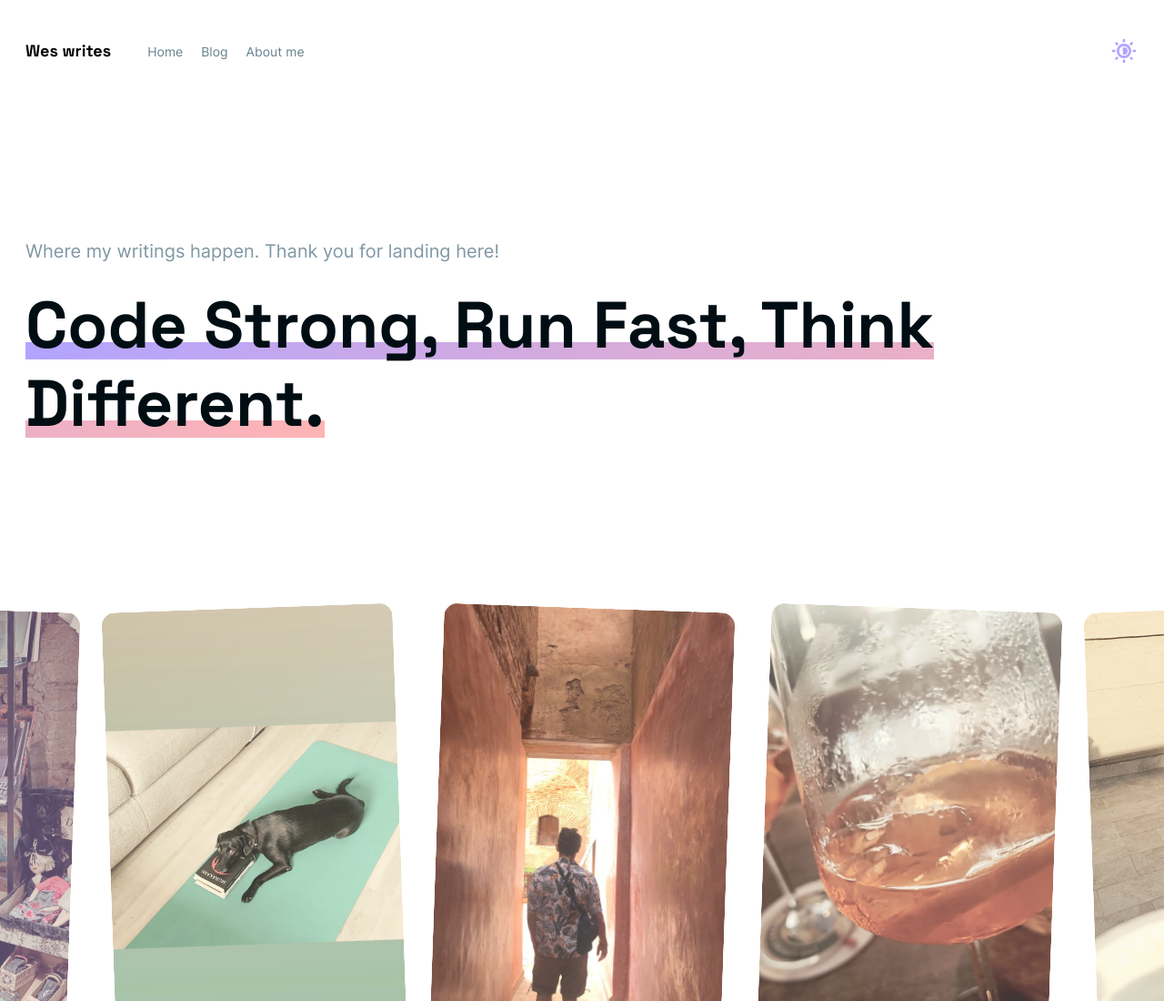
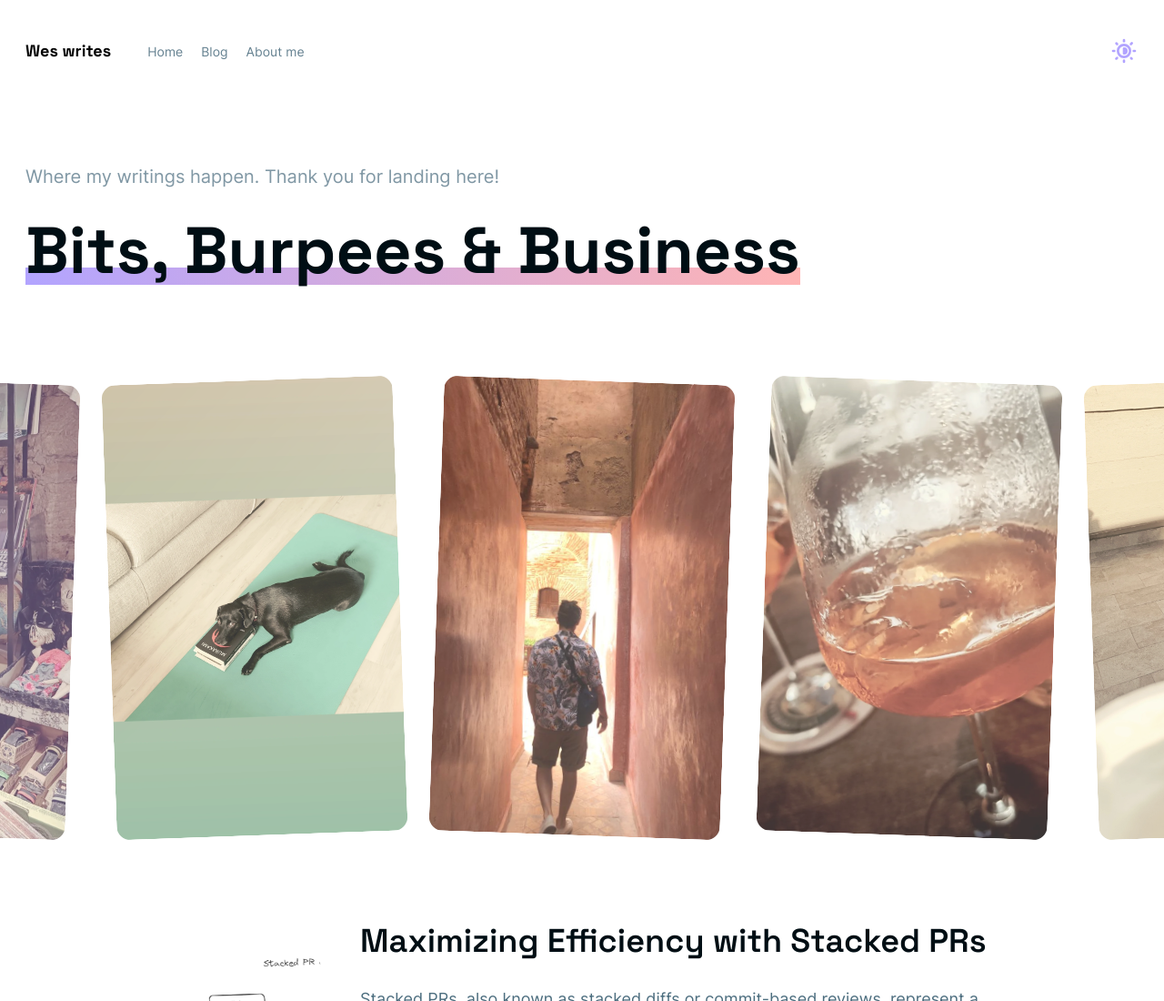
Before and after one commit to valerio-pizzichini/valerio-pizzichini.github.io, an Astro site: page / in a window 1280 px wide. Shown: the top 1100 px of the page at 91% size. Built offline with nearby package versions, Linux system fonts and the light colour scheme; Astro itself is replaced by a stand-in of ours.

Commit message:
fix: welcome page

```diff
--- a/src/components/general/Welcome.astro
+++ b/src/components/general/Welcome.astro
@@ -11,7 +11,7 @@ import slide5 from '../../assets/slide.jpg';
 ---
 <section class="
         container mx-auto max-w-screen-xl px-7 py-10
-        lg:min-h-[500px] content-center font-pacamara
+        lg:min-h-[250px] content-center font-pacamara
         prose lg:prose-xl
         prose-headings:font-pacamara-space prose-headings:mt-5 prose-headings:text-pacamara-dark prose-headings:font-bold lg:prose-h1:text-7xl prose-h1:mt-0 prose-heading:transition-all prose-heading:duration-300
         prose-p:text-pacamara-primary/50 dark:prose-p:text-white/70 prose-p:mb-0 prose-p:transition-all prose-p:duration-300
@@ -21,7 +21,7 @@ import slide5 from '../../assets/slide.jpg';
     <p>
     Where my writings happen. Thank you for landing here!
     </p>
-    <h1><span class="gradient-underline"><span>Code Strong, Run Fast, Think Different.</span></span></h1>
+    <h1><span class="gradient-underline"><span>Bits, Burpees & Business</span></span></h1>
 </section>
 
 <section class="my-10 flex justify-center gap-5 overflow-hidden py-4 sm:gap-10">
--- a/src/config.mjs
+++ b/src/config.mjs
@@ -1,7 +1,7 @@
 export default {
     title: "Homepage",
     titleSuffix: " | WesWrites ☕",
-    description: "Where my writings happens",
+    description: "Where my writings happen",
     defaultOgImage: "./defaultog.jpg",
     latestPosts: 3,
     postsPerPage: 3,
```
